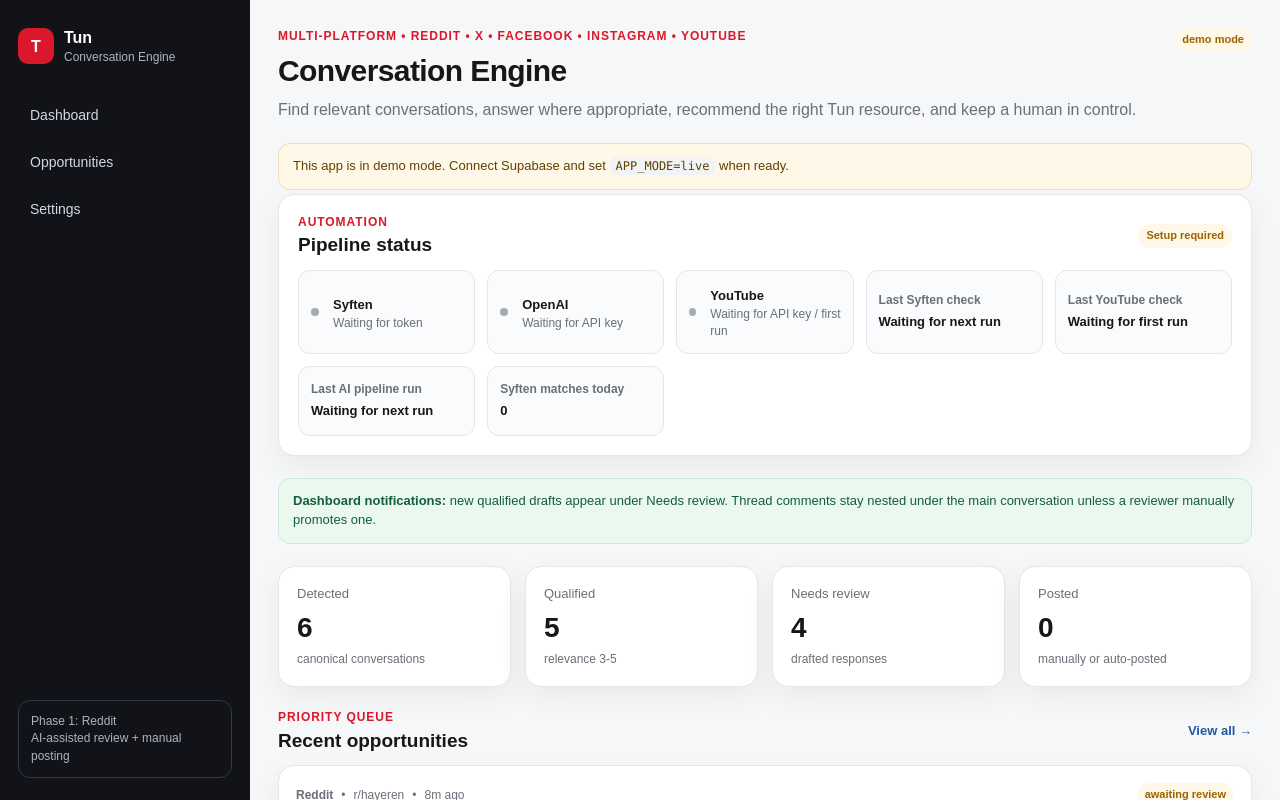
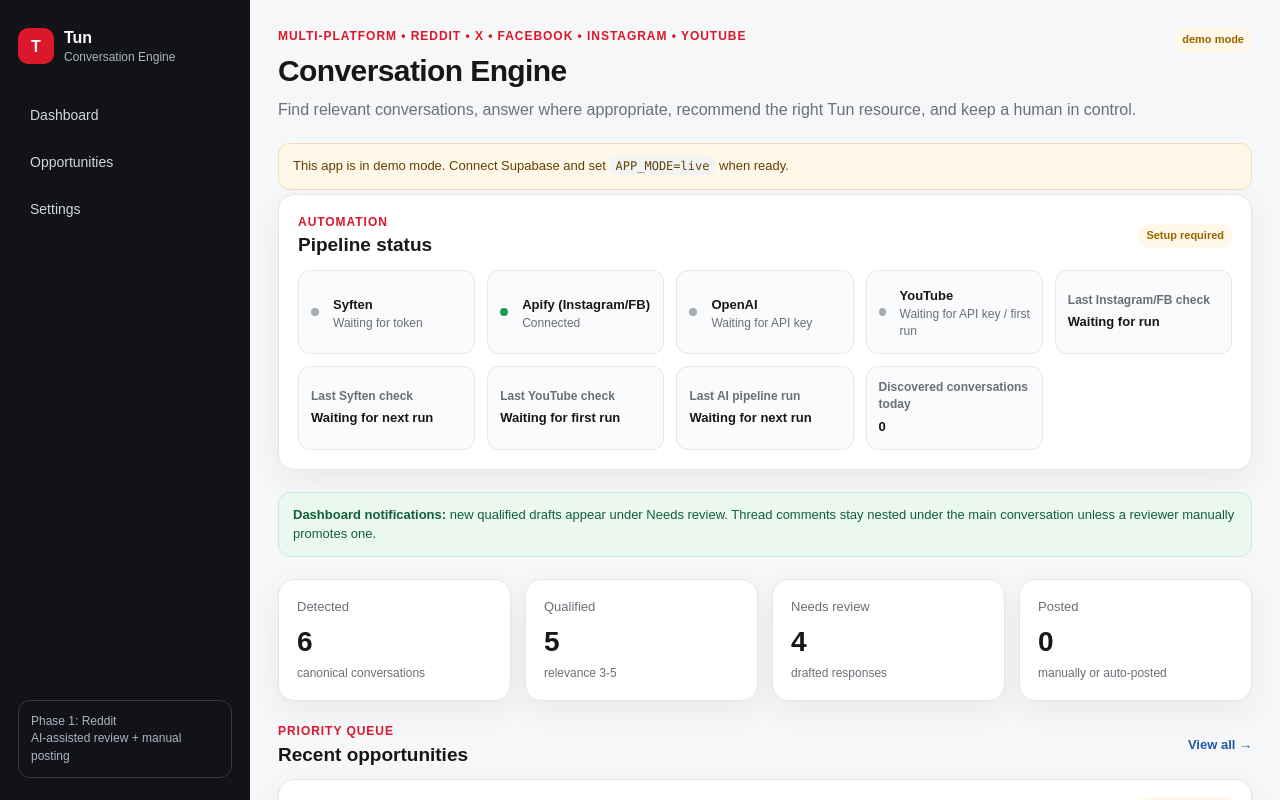
Before and after one commit to elleynote/tun-conversation-engine, a Next.js app: page /dashboard in a window 1280 px wide. Shown: the top 800 px of the page. Built offline with nearby package versions, Linux system fonts and the light colour scheme; no server answers.

Commit message:
Display Apify Meta automation status and check metrics on dashboard

```diff
--- a/app/dashboard/page.tsx
+++ b/app/dashboard/page.tsx
@@ -36,18 +36,20 @@ export default async function DashboardPage() {
       <section className="card panel automation-panel">
         <div className="section-head">
           <div><div className="eyebrow">Automation</div><h2>Pipeline status</h2></div>
-          <span className={`badge ${automation.syftenConnected && automation.openAIConnected ? "green" : "amber"}`}>
-            {automation.syftenConnected && automation.openAIConnected ? "Running" : "Setup required"}
+          <span className={`badge ${(automation.syftenConnected || automation.apifyConnected) && automation.openAIConnected ? "green" : "amber"}`}>
+            {(automation.syftenConnected || automation.apifyConnected) && automation.openAIConnected ? "Running" : "Setup required"}
           </span>
         </div>
         <div className="automation-grid">
           <div className="automation-item"><span className={`status-dot ${automation.syftenConnected ? "on" : ""}`} /><div><strong>Syften</strong><div className="small muted">{automation.syftenConnected ? "Connected" : "Waiting for token"}</div></div></div>
+          <div className="automation-item"><span className={`status-dot ${automation.apifyConnected ? "on" : ""}`} /><div><strong>Apify (Instagram/FB)</strong><div className="small muted">{automation.apifyConnected ? "Connected" : "Waiting for token"}</div></div></div>
           <div className="automation-item"><span className={`status-dot ${automation.openAIConnected ? "on" : ""}`} /><div><strong>OpenAI</strong><div className="small muted">{automation.openAIConnected ? "Connected" : "Waiting for API key"}</div></div></div>
           <div className="automation-item"><span className={`status-dot ${automation.youtubeConnected ? "on" : ""}`} /><div><strong>YouTube</strong><div className="small muted">{automation.youtubeConnected ? "Comments connected" : "Waiting for API key / first run"}</div></div></div>
+          <div className="automation-item"><div><div className="label">Last Instagram/FB check</div><strong>{automation.lastApifyCheck ? relativeTime(automation.lastApifyCheck) : "Waiting for run"}</strong></div></div>
           <div className="automation-item"><div><div className="label">Last Syften check</div><strong>{automation.lastSyftenCheck ? relativeTime(automation.lastSyftenCheck) : "Waiting for next run"}</strong></div></div>
           <div className="automation-item"><div><div className="label">Last YouTube check</div><strong>{automation.lastYouTubeCheck ? relativeTime(automation.lastYouTubeCheck) : "Waiting for first run"}</strong></div></div>
           <div className="automation-item"><div><div className="label">Last AI pipeline run</div><strong>{automation.lastPipelineRun ? relativeTime(automation.lastPipelineRun) : "Waiting for next run"}</strong></div></div>
-          <div className="automation-item"><div><div className="label">Syften matches today</div><strong>{automation.newToday}</strong></div></div>
+          <div className="automation-item"><div><div className="label">Discovered conversations today</div><strong>{automation.newToday}</strong></div></div>
         </div>
       </section>
 
--- a/lib/repository.ts
+++ b/lib/repository.ts
@@ -1,5 +1,5 @@
 import { demoOpportunities, demoProducts } from "./demo-data";
-import { hasOpenAI, hasSyften, isLiveMode } from "./runtime";
+import { hasOpenAI, hasSyften, hasApify, isLiveMode } from "./runtime";
 import type { ActivityItem, AutomationStatus, OpportunityStatus, OpportunityView, Product, ThreadItem } from "./types";
 import { cleanSourceText, relativeTime } from "./utils";
 import { createAdminClient } from "./supabase/admin";
@@ -185,8 +185,10 @@ export async function getAutomationStatus(): Promise<AutomationStatus> {
       syftenConnected: false,
       openAIConnected: false,
       youtubeConnected: false,
+      apifyConnected: true,
       lastSyftenCheck: null,
       lastYouTubeCheck: null,
+      lastApifyCheck: null,
       lastPipelineRun: null,
       lastSyftenCursor: null,
       newToday: 0,
@@ -198,7 +200,7 @@ export async function getAutomationStatus(): Promise<AutomationStatus> {
   today.setUTCHours(0, 0, 0, 0);
 
   const [{ data: settings }, { count }] = await Promise.all([
-    supabase.from("settings").select("key,value").in("key", ["syften_cursor", "syften_last_run", "youtube_last_run", "pipeline_last_run"]),
+    supabase.from("settings").select("key,value").in("key", ["syften_cursor", "syften_last_run", "youtube_last_run", "pipeline_last_run", "apify_last_run"]),
     supabase.from("opportunities").select("id", { count: "exact", head: true }).gte("detected_at", today.toISOString()),
   ]);
 
@@ -206,14 +208,17 @@ export async function getAutomationStatus(): Promise<AutomationStatus> {
   const syftenRun: any = values.get("syften_last_run");
   const youtubeRun: any = values.get("youtube_last_run");
   const pipelineRun: any = values.get("pipeline_last_run");
+  const apifyRun: any = values.get("apify_last_run");
   const cursor: any = values.get("syften_cursor");
 
   return {
     syftenConnected: Boolean(syftenRun?.at || cursor?.matched_on || hasSyften()),
     openAIConnected: Boolean(pipelineRun?.at || hasOpenAI()),
     youtubeConnected: Boolean(youtubeRun?.at && youtubeRun?.ok !== false && (!Array.isArray(youtubeRun?.errors) || youtubeRun.errors.length === 0)),
+    apifyConnected: Boolean(apifyRun?.at || hasApify()),
     lastSyftenCheck: syftenRun?.at ?? null,
     lastYouTubeCheck: youtubeRun?.at ?? null,
+    lastApifyCheck: apifyRun?.at ?? null,
     lastPipelineRun: pipelineRun?.at ?? null,
     lastSyftenCursor: cursor?.matched_on ?? null,
     newToday: count ?? 0,
--- a/lib/types.ts
+++ b/lib/types.ts
@@ -82,8 +82,10 @@ export type AutomationStatus = {
   syftenConnected: boolean;
   openAIConnected: boolean;
   youtubeConnected: boolean;
+  apifyConnected: boolean;
   lastSyftenCheck: string | null;
   lastYouTubeCheck: string | null;
+  lastApifyCheck: string | null;
   lastPipelineRun: string | null;
   lastSyftenCursor: string | null;
   newToday: number;
```
